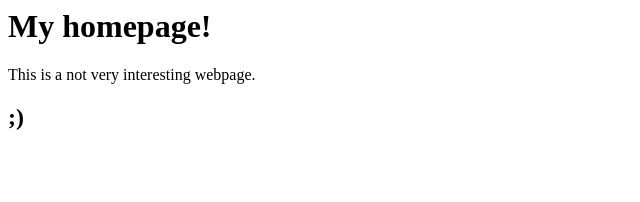
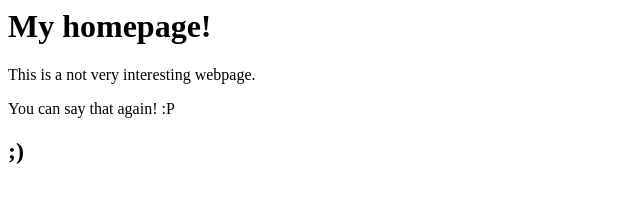
Before and after one commit to ScottDDexter/upgraded-giggle, a plain HTML site: page index.html in a window 1280 px wide. Shown: the whole page, without its empty margins (0-640 px from the left). Drawn offline with Linux system fonts and the light colour scheme.

Commit message:
Added Useful Message for Scott Dexter

```diff
--- a/index.html
+++ b/index.html
@@ -7,6 +7,7 @@
   <body>
     <h1>My homepage!</h1>
     <p>This is a not very interesting webpage.</p>
+    <p>You can say that again! :P</p>
     <h2>
         ;)
     </h2>
```
